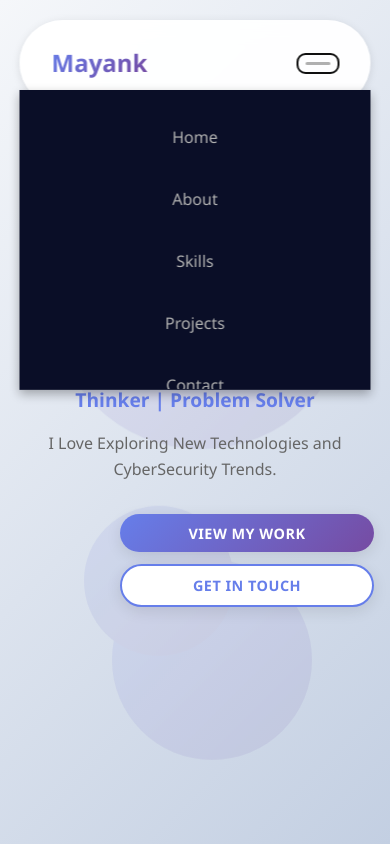
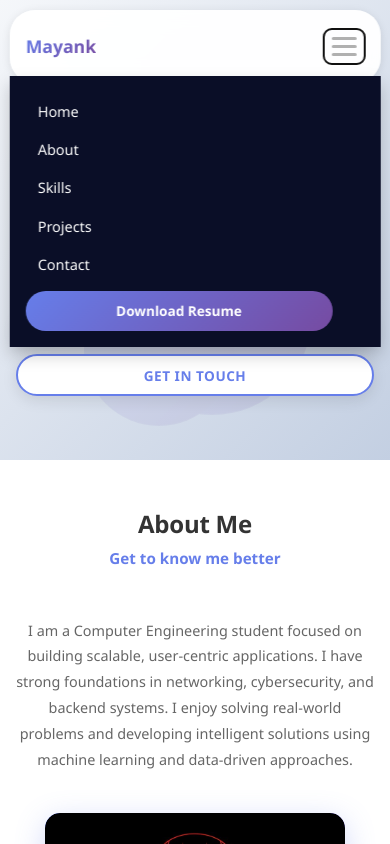
Before and after one commit to Pmayank2005/my-portfolio, a React (Vite) app: page / in a window 390 px wide. Both pictures are taken after a click on the button 318 px from the left and 63 px from the top of the page. Shown: the top 844 px of the page. Built offline with nearby package versions, Linux system fonts and the light colour scheme; the HTML template or start-up script is replaced by a standard one.

Commit message:
Header change

```diff
--- a/src/components/Header.jsx
+++ b/src/components/Header.jsx
@@ -29,12 +29,13 @@ const Header = () => {
           <button onClick={() => scrollToSection('skills')} className="nav-link">Skills</button>
           <button onClick={() => scrollToSection('projects')} className="nav-link">Projects</button>
           <button onClick={() => scrollToSection('contact')} className="nav-link">Contact</button>
+          <a href="/my-portfolio/resume.pdf" download className="download-btn">Download Resume</a>
         </nav>
 
-        <a href="/my-portfolio/resume.pdf" download className="download-btn">Download Resume</a>
-
         <button className="menu-toggle" onClick={toggleMenu}>
-          <span className={`hamburger ${menuOpen ? 'active' : ''}`}></span>
+          <span className="hamburger"></span>
+          <span className="hamburger"></span>
+          <span className="hamburger"></span>
         </button>
       </div>
     </header>
--- a/src/styles/About.css
+++ b/src/styles/About.css
@@ -134,8 +134,34 @@
     gap: 2rem;
   }
 
-
   .about-paragraph {
     font-size: 0.95rem;
   }
 }
+
+@media (max-width: 480px) {
+  .about {
+    padding: 50px 1rem;
+  }
+
+  .section-title {
+    font-size: 1.5rem;
+  }
+
+  .section-subtitle {
+    font-size: 1rem;
+  }
+
+  .about-content {
+    gap: 1.5rem;
+  }
+
+  .placeholder-image {
+    max-width: 300px;
+  }
+
+  .about-paragraph {
+    font-size: 0.9rem;
+    margin-bottom: 1rem;
+  }
+}
--- a/src/styles/Contact.css
+++ b/src/styles/Contact.css
@@ -46,3 +46,32 @@
   }
 
 }
+
+@media (max-width: 480px) {
+  .contact {
+    padding: 50px 1rem;
+  }
+
+  .section-title {
+    font-size: 1.5rem;
+  }
+
+  .section-subtitle {
+    font-size: 0.95rem;
+  }
+
+  .contact-actions {
+    flex-direction: column;
+    gap: 0.75rem;
+  }
+
+  .contact-button {
+    width: 100%;
+    padding: 0.85rem 1.2rem;
+    font-size: 0.95rem;
+  }
+
+  .button-icon {
+    font-size: 1rem;
+  }
+}
--- a/src/styles/Footer.css
+++ b/src/styles/Footer.css
@@ -27,3 +27,14 @@
     gap: 0.75rem;
   }
 }
+
+@media (max-width: 480px) {
+  .footer {
+    padding: 30px 1rem 15px;
+  }
+
+  .footer-bottom {
+    font-size: 0.85rem;
+    gap: 0.5rem;
+  }
+}
--- a/src/styles/Header.css
+++ b/src/styles/Header.css
@@ -21,6 +21,9 @@
   justify-content: space-between;
   align-items: center;
   height: 60px;
+  width: 100%;
+  position: relative;
+  flex-wrap: nowrap;
 }
 
 .logo {
@@ -87,6 +90,8 @@
   transition: transform 0.3s ease, box-shadow 0.3s ease;
   border: none;
   cursor: pointer;
+  margin-left: auto;
+  order: 3;
 }
 
 .download-btn:hover {
@@ -115,6 +120,7 @@
 
 .menu-toggle.active .hamburger:nth-child(1) {
   transform: translateY(8px) rotate(45deg);
+  background: white;
 }
 
 .menu-toggle.active .hamburger:nth-child(2) {
@@ -123,51 +129,157 @@
 
 .menu-toggle.active .hamburger:nth-child(3) {
   transform: translateY(-8px) rotate(-45deg);
+  background: white;
+}
+
+.menu-toggle.active .hamburger:nth-child(3) {
+  transform: translateY(-8px) rotate(-45deg);
+  background: white;
+}
+
+/* Desktop styles for nav and download button */
+@media (min-width: 769px) {
+  .nav {
+    display: flex !important;
+    gap: 2rem;
+    align-items: center;
+    position: static !important;
+    background: none !important;
+    padding: 0 !important;
+    max-height: none !important;
+    overflow: visible !important;
+    box-shadow: none !important;
+    pointer-events: auto !important;
+    margin-top: 0 !important;
+  }
+
+  .nav-link {
+    width: auto;
+    padding: 0.5rem 0;
+    color: #333;
+    text-align: left;
+  }
+
+  .nav-link::after {
+    display: block;
+  }
+
+  .download-btn {
+    display: inline-flex;
+    width: auto;
+    padding: 0.75rem 1.5rem;
+    margin-top: 0 !important;
+    margin-left: auto;
+    text-align: center;
+    border-radius: 999px;
+  }
 }
 
 @media (max-width: 768px) {
+  .header-container {
+    flex-wrap: wrap;
+    width: 100%;
+    height: auto;
+    min-height: 70px;
+  }
+
   .menu-toggle {
     display: flex;
-  }
-
-  .header-container {
-    flex-wrap: wrap;
+    margin-left: auto;
   }
 
   .nav {
     position: absolute;
-    top: 70px;
+    top: 100%;
     left: 0;
     right: 0;
     flex-direction: column;
-    gap: 1rem;
+    gap: 0.5rem;
     background: #0a0e27;
-    padding: 1.5rem;
-    align-items: flex-start;
+    padding: 0;
+    align-items: stretch;
     max-height: 0;
     overflow: hidden;
-    transition: max-height 0.3s ease;
-    box-shadow: 0 4px 10px rgba(0, 0, 0, 0.3);
-    border-bottom: 1px solid rgba(255, 255, 255, 0.1);
+    visibility: hidden;
+    opacity: 0;
+    transition: max-height 0.4s ease, opacity 0.4s ease, visibility 0.4s ease;
+    box-shadow: 0 8px 16px rgba(0, 0, 0, 0.2);
+    pointer-events: none;
+    margin-top: 0;
   }
 
   .nav.active {
-    max-height: 300px;
+    max-height: 500px;
+    visibility: visible;
+    opacity: 1;
+    padding: 1rem;
+    pointer-events: auto;
   }
 
   .nav-link {
     width: 100%;
-    padding: 0.75rem 0;
-    color: #b0b0b0;
+    padding: 0.75rem 1rem;
+    color: white;
+    text-align: left;
+    border-radius: 6px;
+    transition: background 0.3s ease;
+  }
+
+  .nav-link:hover {
+    background: rgba(102, 126, 234, 0.2);
+  }
+
+  .nav-link::after {
+    display: none;
   }
 
   .download-btn {
-    display: none;
+    display: block;
+    width: calc(100% - 2rem);
+    padding: 0.75rem 1rem;
+    margin: 0.5rem 0 0 0;
+    text-align: center;
+  }
+}
+
+@media (max-width: 480px) {
+  .header {
+    width: 95%;
+    top: 10px;
+    border-radius: 25px;
+    padding: 0.4rem 0;
   }
 
   .header-container {
+    padding: 0 1rem;
     height: auto;
-    min-height: 70px;
+    min-height: 60px;
+  }
+
+  .logo {
+    font-size: 1.1rem;
+  }
+
+  .nav {
+    top: 100%;
+    left: 0;
+    right: 0;
+    padding: 0.75rem;
+    gap: 0;
+  }
+
+  .nav.active {
+    max-height: 450px;
+  }
+
+  .nav-link {
+    font-size: 0.9rem;
+    padding: 0.6rem 0.75rem;
+  }
+
+  .download-btn {
+    font-size: 0.85rem;
+    padding: 0.6rem 0.75rem;
   }
 }
 
--- a/src/styles/Hero.css
+++ b/src/styles/Hero.css
@@ -48,7 +48,7 @@
   gap: 1rem;
   margin-bottom: 2rem;
   flex-wrap: wrap;
-  margin-left: 6.5rem;
+  margin-left: 0;
 }
 
 .btn {
@@ -207,17 +207,46 @@
     right: auto;
   }
 
+  .hero-buttons {
+    flex-direction: column;
+    gap: 0.75rem;
+    margin-left: 0;
+  }
+
   .btn {
     padding: 0.6rem 1.5rem;
     font-size: 0.9rem;
+    width: 100%;
+  }
+}
+
+@media (max-width: 480px) {
+  .hero {
+    padding: 90px 1rem 2rem;
+    min-height: auto;
+  }
+
+  .hero-title {
+    font-size: 1.8rem;
+    line-height: 1.3;
+  }
+
+  .hero-subtitle {
+    font-size: 1rem;
+  }
+
+  .hero-description {
+    font-size: 0.95rem;
   }
 
   .hero-buttons {
     flex-direction: column;
-    gap: 0.75rem;
+    gap: 0.5rem;
   }
 
   .btn {
+    padding: 0.6rem 1.2rem;
+    font-size: 0.85rem;
     width: 100%;
   }
 }
--- a/src/styles/Projects.css
+++ b/src/styles/Projects.css
@@ -154,3 +154,41 @@
     font-size: 0.9rem;
   }
 }
+
+@media (max-width: 480px) {
+  .projects {
+    padding: 50px 1rem;
+  }
+
+  .section-title {
+    font-size: 1.5rem;
+  }
+
+  .section-subtitle {
+    font-size: 0.95rem;
+  }
+
+  .project-card {
+    padding: 1rem;
+  }
+
+  .project-title {
+    font-size: 1rem;
+    margin-bottom: 0.5rem;
+  }
+
+  .project-description {
+    font-size: 0.85rem;
+    margin-bottom: 0.75rem;
+  }
+
+  .tech-tag {
+    font-size: 0.7rem;
+    padding: 0.3rem 0.6rem;
+  }
+
+  .project-link {
+    font-size: 0.85rem;
+    padding: 0.4rem;
+  }
+}
--- a/src/styles/Skills.css
+++ b/src/styles/Skills.css
@@ -134,3 +134,34 @@
     margin-bottom: 1rem;
   }
 }
+
+@media (max-width: 480px) {
+  .skills {
+    padding: 50px 1rem;
+  }
+
+  .section-title {
+    font-size: 1.5rem;
+  }
+
+  .section-subtitle {
+    font-size: 0.95rem;
+  }
+
+  .skill-category {
+    padding: 1.25rem;
+  }
+
+  .skill-category-title {
+    font-size: 1.1rem;
+    margin-bottom: 0.75rem;
+  }
+
+  .skill-item {
+    padding: 0.5rem 0;
+  }
+
+  .skill-name {
+    font-size: 0.9rem;
+  }
+}
```
